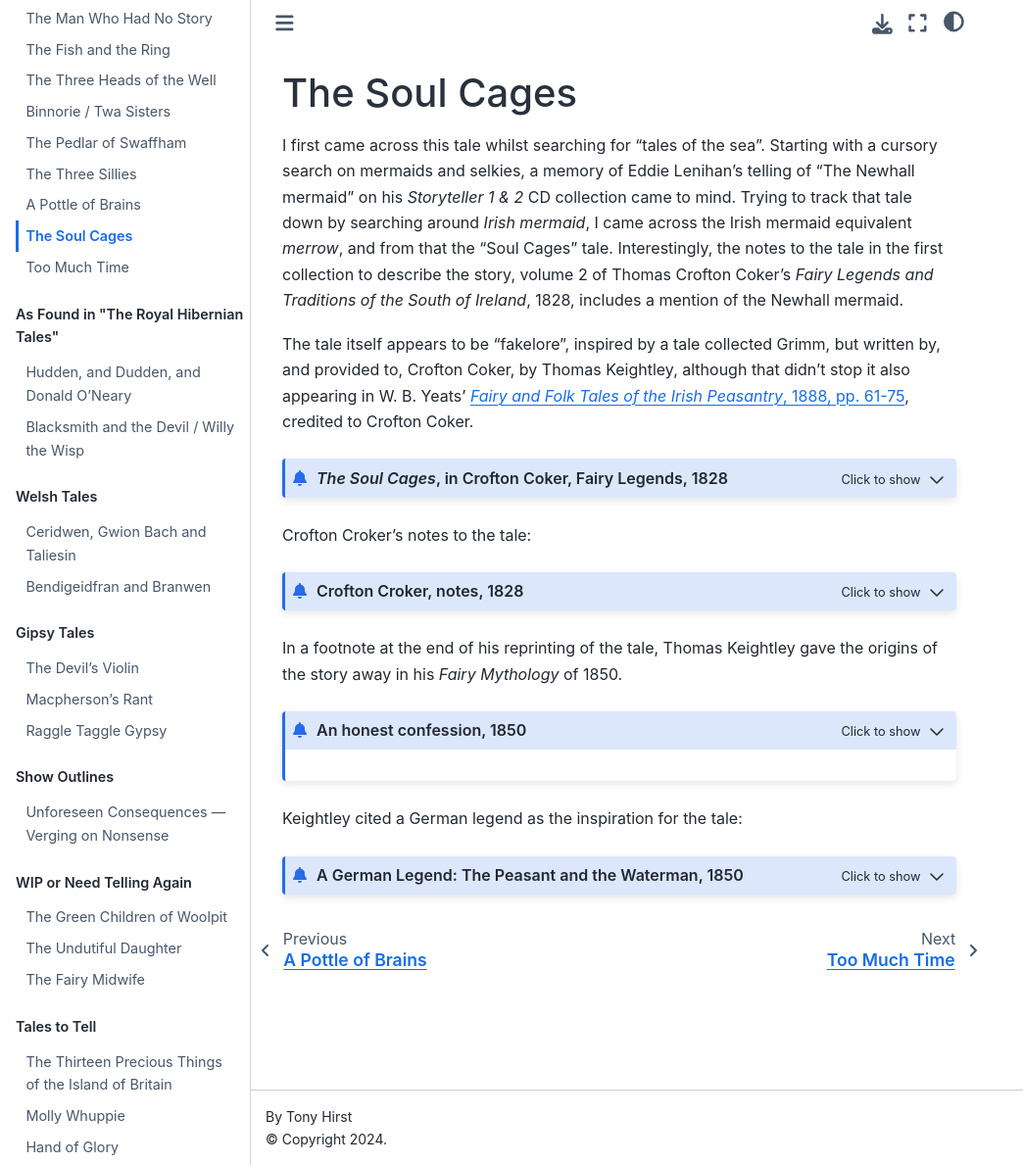
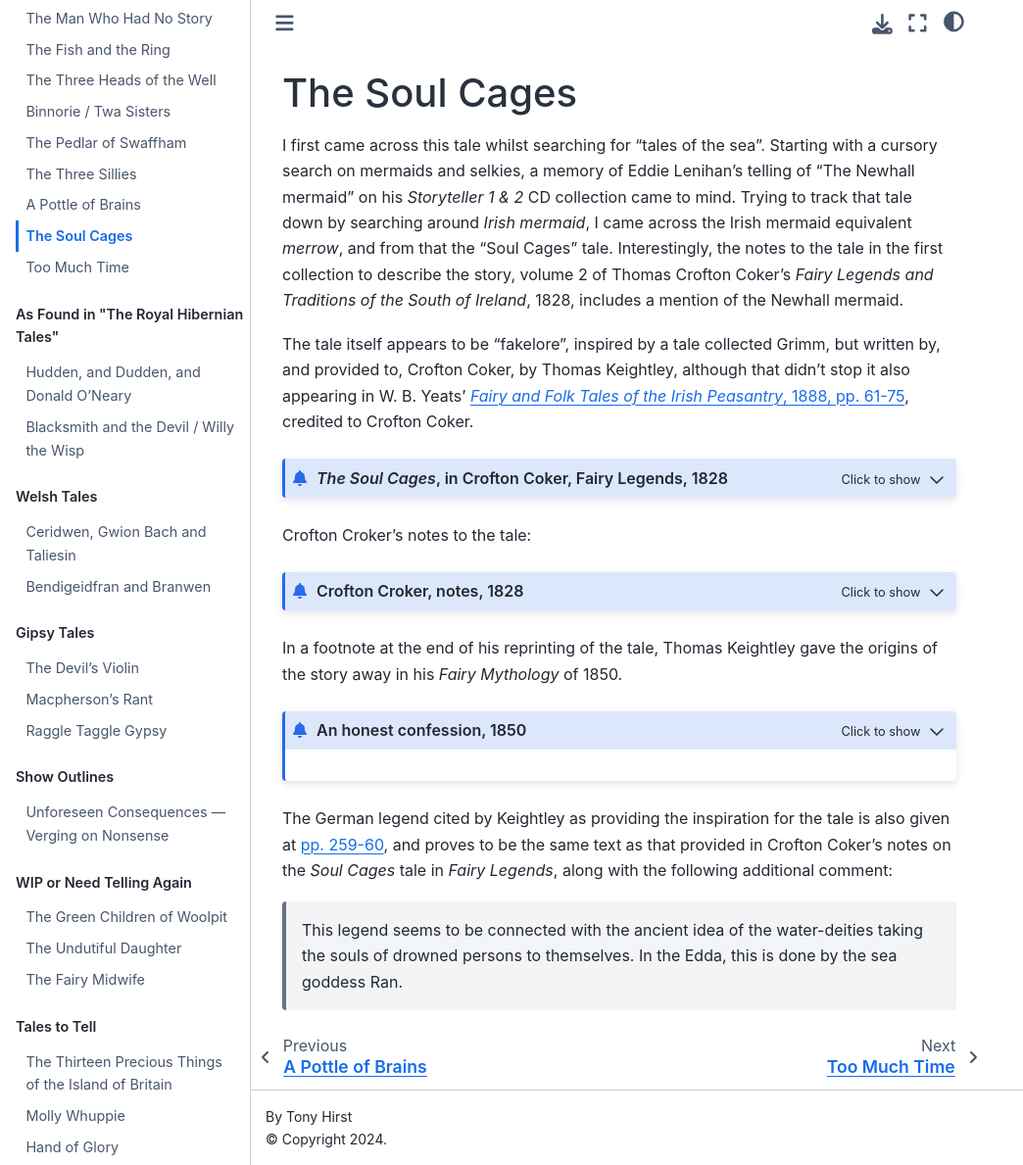
Before and after one commit to psychemedia/storytelling-notes, a Jupyter Book: the page built from soul_cages.md, in a window 1280 px wide and 1189 px high. Shown: the whole window at 98% size, without its empty margins (0-1044 px from the left). Built offline with Jupyter Book 1.0.4 settings and Sphinx 7.4.7 and the Sphinx Book theme 1.1.4, drawn with Linux system fonts in a browser that asks for light colours; some of the changed lines change nothing that is shown.

Commit message:
Update soul_cages.md

````diff
--- a/soul_cages.md
+++ b/soul_cages.md
@@ -202,7 +202,7 @@ All was as still as a church-yard at midnight— not a Merrow old or young was t
 
 "Here's a pretty job!" said she "that blackguard of mine— what ill-luck I had ever to marry him! He has picked up some vagabond or other, while I was praying for the good of his soul, and they've been drinking all the *poteen* that my own brother gave him, and all the spirits, to be sure, that he was to have sold to his honour." —Then hearing an outlandish kind of grunt, she looked down, and saw Coomara lying under the table.— "The blessed Virgin help me," shouted she, "if he has not made a real beast of himself! Well, well, I've often heard of a man making a beast of himself with drink!—Oh hone oh hone—Jack, honey, what will I do with you, or what will I do without you? How can any decent woman ever think of living with a beast?"
 
-With such like lamentations Biddy rushed out of the house, and was going, she knew not where, when she heard the well-known voice of Jack singing a merry tune. Glad enough was Biddy to find him safe and sound, and not turned into a thing that was like neither fish nor flesh. Jack was obliged to tell her all, and Biddy, though she had half a mind to be angry with him for not telling her before, owned that he had done a great service to the poor souls. Back they both went most lovingly to the house, and Jack wakened up Coomara; and perceiving the old fellow to be rather dull, he bid him not be cast down, for 'twez many a good man's case; said it al came of his not being used to the *poteen*, and recommended him, by way of cure, to swallow a hair of the dog that bit him. Coo, however, seemed to think he had had quite enough: he got up, quite out of sorts, and without having the manners to say one word in the way of civility, he sneaked off to cool himself by a jaunt through the salt water.
+With such like lamentations Biddy rushed out of the house, and was going, she knew not where, when she heard the well-known voice of Jack singing a merry tune. Glad enough was Biddy to find him safe and sound, and not turned into a thing that was like neither fish nor flesh. Jack was obliged to tell her all, and Biddy, though she had half a mind to be angry with him for not telling her before, owned that he had done a great service to the poor souls. Back they both went most lovingly to the house, and Jack wakened up Coomara; and perceiving the old fellow to be rather dull, he bid him not be cast down, for 'twez many a good man's case; said it all came of his not being used to the *poteen*, and recommended him, by way of cure, to swallow a hair of the dog that bit him. Coo, however, seemed to think he had had quite enough: he got up, quite out of sorts, and without having the manners to say one word in the way of civility, he sneaked off to cool himself by a jaunt through the salt water.
 
 Coomara never missed the souls. He and Jack continued the best friends in the world, and no one, perhaps, ever equalled Jack at freeing souls from purgatory; for he contrived fifty excuses for getting into the house below the sea, unknown to the old fellow, and then turning up the pots and letting out the souls. It vexed him, to be sure, that he could never see them; but as he knew the
 thing to be impossible, he was obliged to be satisfied.
@@ -237,7 +237,7 @@ Dunbeg Bay is situated on the coast of the county Clare, and may be readily foun
 Of honest Andrew Hennessy's canvas life-boat it is only necessary to state, that the inventor, with a crew of five seamen, weathered the equinoctial gale of October 1825 (the severest remembered for many years), in an experimental passage from Cork to Liverpool. After so convincing a trial, it is to be regretted that Mr. Hennessy and his plans for the preservation of human life have not experienced more attention.
 
 St. John's Well, whither Mrs. Dogherty journeyed to take her rounds, lies at the foot of a hill, about three miles from Ennis, and close to it is a rude altar, at which, the superstitious offer up their prayers. The water of this, like other holy wells, is believed to possess the power of restoring the use of the limbs, curing defective vision, &c. Near the well there is a small lough, said to be the abode of a strange kind of fish, or mermaid, which used to appear very frequently. This lady of the lake was observed resorting to the cellar of Newhall, the seat of Mr. M'Donall. The butler, perceiving the wine decrease rapidly, determined, with some of his fellow-servants, to watch for the thief, and at last they caught the mermaid in the fact of drinking it. The enraged butler threw her into a chaldron of boiling water, when she vanished, after uttering three piercing shrieks, leaving only a mass of jelly behind. Since that period, her appearances have been restricted to once in every seven years.
-`[Eddie Lenihan tells this tale in hist Storyteller 1 & 2 CD collection.]`
+`[Eddie Lenihan tells this tale in his Storyteller 1 & 2 CD collection.]`
 
 Merrows are said to be as fond of wine as snakes are of milk, and for the sake of it to steal on board of ships in the night time. Pausanias tells us, that the citizens of Tanagra were greatly annoyed by a Triton who frequented the neighbouring coast. By the advice of the oracle, they set a large vessel of wine on the beach, which the Triton emptied on his next visit; the liquor made him drunk, and the citizens cut off his head as he slept.
 
@@ -296,18 +296,6 @@ A footnote at the end of the tale on p536 describes the tale's origin:
 > We must here make an honest confession. This story had no foundation but the German legend in p. 259. All that is not to be found there is our own pure invention. Yet we afterwards found that it was well-known on the coast of Cork and Wicklow. "But," said one of our informants, "It was things like flower-pots he kept them in." So faithful is popular tradition in these matters! In this and the following tale there are some traits by another hand which we are now unable to discriminate.
 ```
 
-Keightley cited a German legend as the inspiration for the tale:
+The German legend cited by Keightley as providing the inspiration for the tale is also given at [pp. 259-60](https://archive.org/details/in.ernet.dli.2015.219456/page/n279/mode/2up), and proves to be the same text as that provided in Crofton Coker's notes on the *Soul Cages* tale in *Fairy Legends*, along with the following additional comment:
 
-```{admonition} A German Legend: The Peasant and the Waterman, 1850
-:class: dropdown
-https://archive.org/details/in.ernet.dli.2015.219456/page/n279/mode/2up
-
-The Fairy Mythology: Illustrative of the Romance and Superstition of Various Countries
-Thomas Keightley, 1850
-
-p259-60
-
-The Peasant and the Waterman
-
-A Water-man once lived on good terms with a peasant who dwelt not far from his lake. He often visited him, and at last begged that the peasant would visit him in his house under the water. The peasant consented, and went down with him. There was everything down under the water as in a stately palace on the land,—halls, chambers, and cabinets, with costly furniture of every description. The Water-man led his guest over the whole, and showed him everything that was in it. They came at length to a little chamber, where were standing several new pots turned upside down. The peasant asked what was in them. "They contain," was the reply, "the souls of drowned people, which I put under the pots and keep them close, so that they cannot get away." The peasant made no remark, and he came up again on the land. But for a long time the affair of the souls continued to give him great trouble, and he watched to find when the Water-man should be from home. When this occurred, as he had marked the right way down, he descended into the water-house, and, having made out the little chamber, he turned up all the pots one after another, and immediately the souls of the drowned people ascended out of the water, and recovered their liberty. `[This legend seems to be connected with the ancient idea of the water-deities taking the souls of drowned persons to themselves. In the Edda, this is done by the sea goddess Ran.]`
-```
+> This legend seems to be connected with the ancient idea of the water-deities taking the souls of drowned persons to themselves. In the Edda, this is done by the sea goddess Ran.
````
